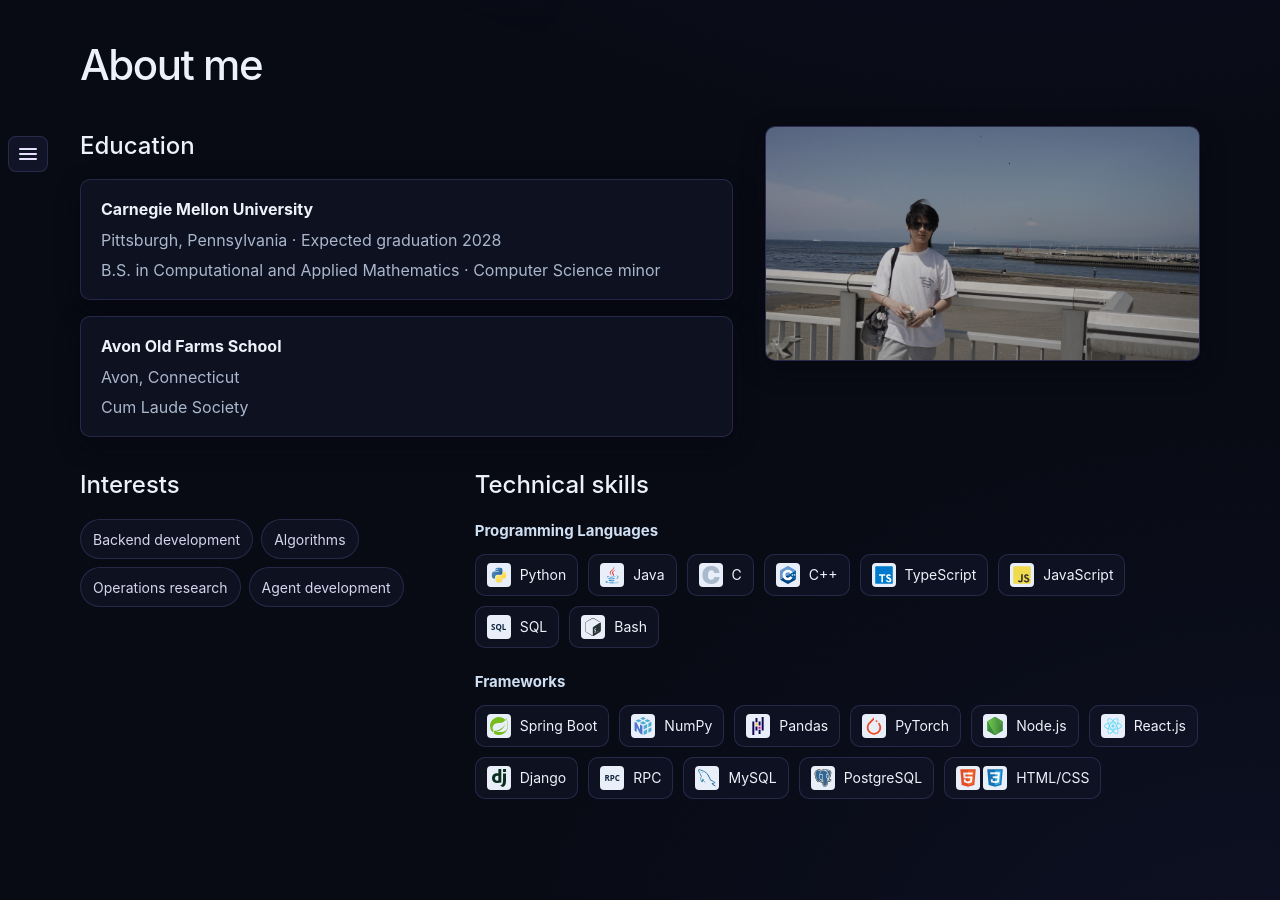
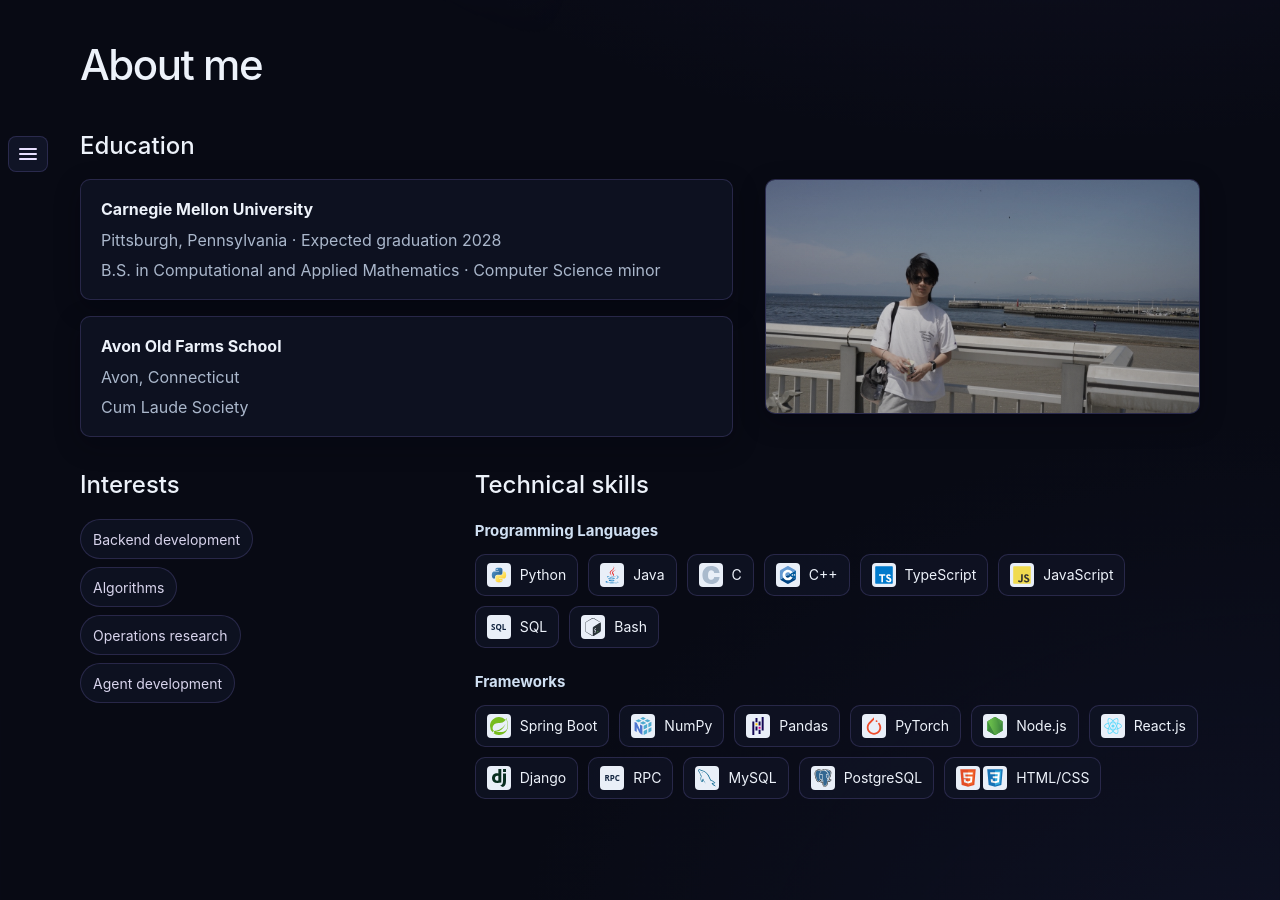
Before and after one commit to TakinaHua/takinahua.github.io, a React (Vite) app: page / in a window 1280 px wide. Shown: the part 620-1520 px from the top of the page. Built offline with nearby package versions, Linux system fonts and the light colour scheme.

Commit message:
style: stack interests and align the About portrait

```diff
--- a/src/App.css
+++ b/src/App.css
@@ -28,8 +28,20 @@
 .about-grid {
   display: grid;
   grid-template-columns: minmax(0, 3fr) minmax(0, 2fr);
-  gap: 20px 32px;
+  column-gap: 32px;
   align-items: start;
+}
+
+@media (min-width: 641px) {
+  .about-education {
+    display: grid;
+    grid-row: span 2;
+    grid-template-rows: subgrid;
+  }
+
+  .about-grid > .about-portrait {
+    grid-area: 2 / 2;
+  }
 }
 
 .education-list {
@@ -56,12 +68,13 @@
 @media (max-width: 640px) {
   .about-grid {
     grid-template-columns: 1fr;
+    row-gap: 20px;
   }
 }
 
 .interest-list {
-  display: flex;
-  flex-wrap: wrap;
+  display: grid;
+  justify-items: start;
   gap: 8px;
   padding: 0;
   margin: 0;
--- a/src/App.tsx
+++ b/src/App.tsx
@@ -218,7 +218,7 @@ function App() {
         <section id="about" aria-labelledby="about-title">
           <h2 id="about-title">About me</h2>
           <div className="about-grid">
-            <div>
+            <div className="about-education">
               <h3 id="education">Education</h3>
               <ul className="education-list">
                 <li>
```
